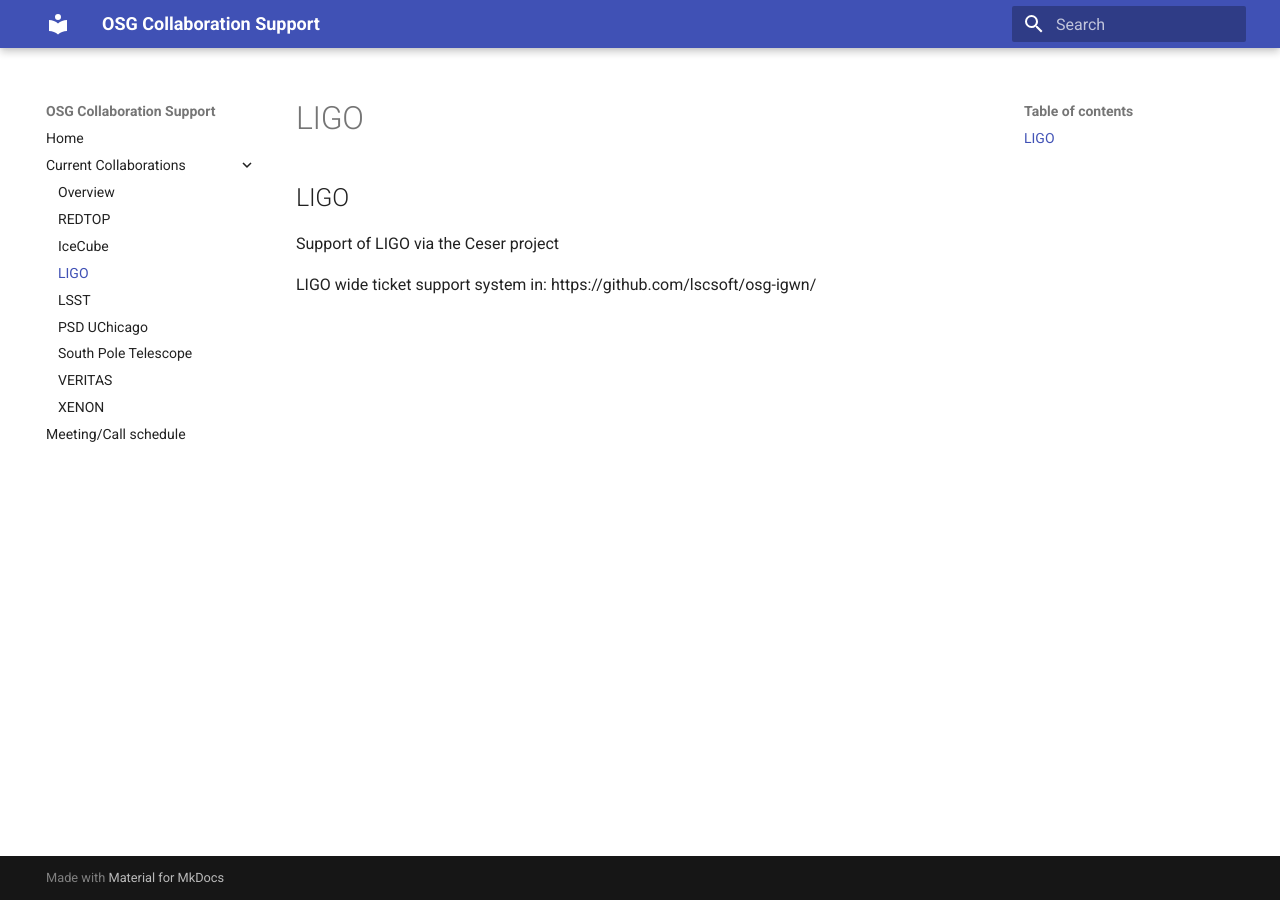
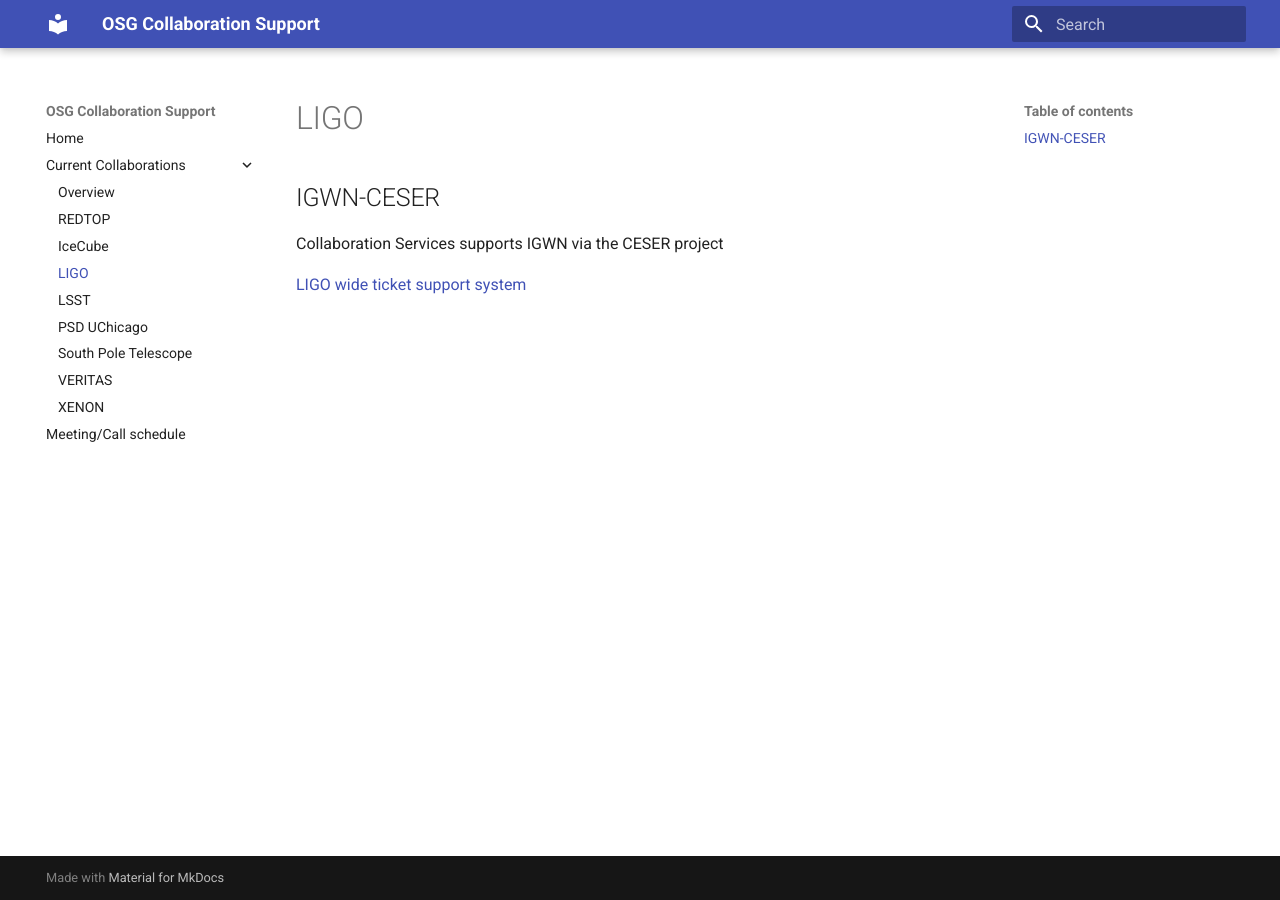
Before and after one commit to osg-htc/collaboration-support, an MkDocs documentation site: the page built from docs/projects/ligo.md, in a window 1280 px wide. Built offline with MkDocs 1.6.1 and Material for MkDocs 9.7.7, drawn with Linux system fonts in a browser that asks for light colours; old or Windows-style settings are respelled for this version of MkDocs.

Commit message:
Update ligo.md

```diff
--- a/docs/projects/ligo.md
+++ b/docs/projects/ligo.md
@@ -1,5 +1,5 @@
-## LIGO
+## IGWN-CESER
 
-Support of LIGO via the Ceser project
+Collaboration Services supports IGWN via the CESER project
 
-LIGO wide ticket support system in: https://github.com/lscsoft/osg-igwn/
+[LIGO wide ticket support system](https://github.com/lscsoft/osg-igwn/)
```
